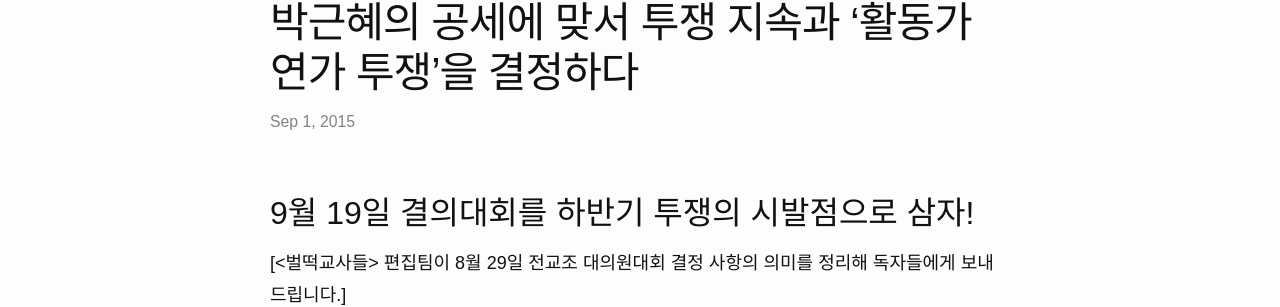
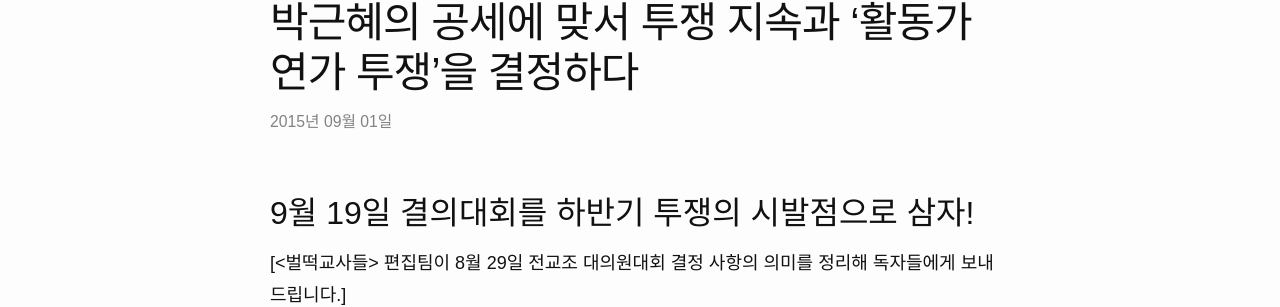
Before and after one commit to ruteachers/ruteachers.github.io, a Jekyll site: the page built from _posts/2015-09-01-delegate-meeting.md, in a window 1280 px wide and 900 px high. Shown: the part 121-428 px from the top of the window. Built offline with Jekyll 4.4.1, drawn with Linux system fonts in a browser that asks for light colours.

Commit message:
fix date format

```diff
--- a/_layouts/post.html
+++ b/_layouts/post.html
@@ -8,7 +8,7 @@
   		<p class="post-sub-title">{{ page.subtitle }}</p>
   	{% endif %}
     <h1 class="post-title">{{ page.title }}</h1>
-    <p class="post-meta">{{ page.date | date: "%b %-d, %Y" }}{% if page.author %} • {{ page.author }}{% endif %}{% if page.meta %} • {{ page.meta }}{% endif %}</p>
+    <p class="post-meta">{{ page.date | date: "%Y년 %m월 %d일" }}{% if page.author %} • {{ page.author }}{% endif %}{% if page.meta %} • {{ page.meta }}{% endif %}</p>
   </header>
 
   <article class="post-content">
```
